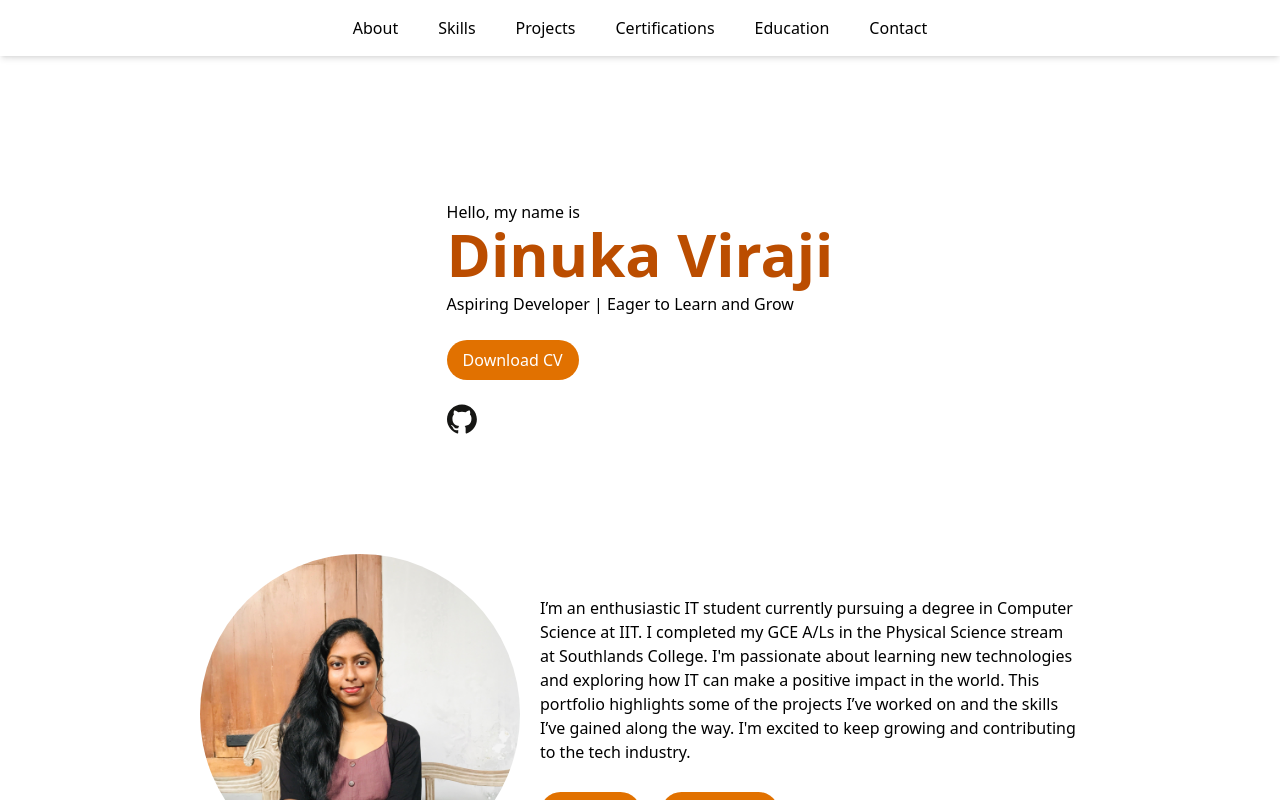
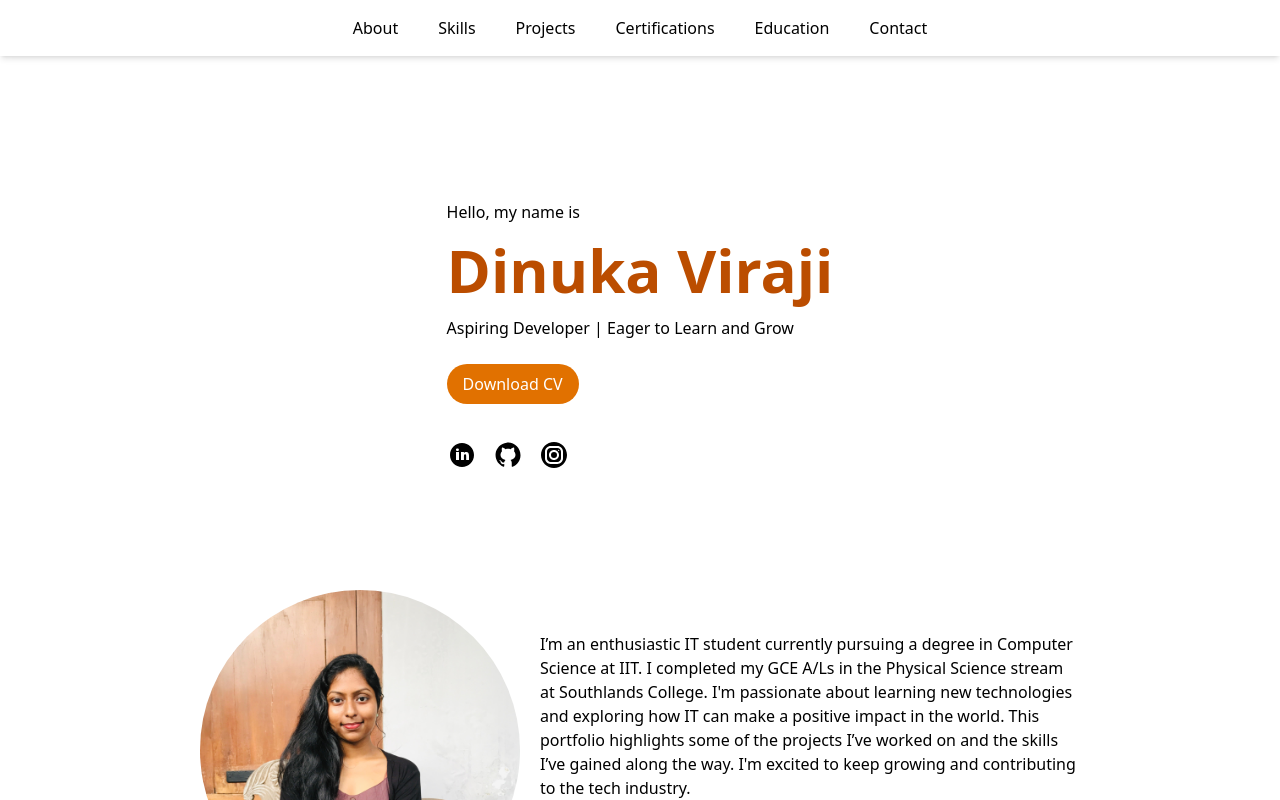
Before and after one commit to dinukaviraji/Portfolio-, a React (Vite) app: page / in a window 1280 px wide. Shown: the top 800 px of the page. Built offline with nearby package versions, Linux system fonts and the light colour scheme.

Commit message:
modified

```diff
--- a/src/components/HeroSection.tsx
+++ b/src/components/HeroSection.tsx
@@ -1,18 +1,24 @@
-import GitHublogo from '../assets/github-logo.svg';
+import GitHublogo from '../assets/github.svg';
+import linkedin from '../assets/linkedin.svg';
+import instagram from '../assets/instagram.svg';
 
 const HeroSection: React.FC = () => {
     return (
         <div className="mt-50 flex justify-center mb-30">
             <div className="text-left">
                 <p className="">Hello, my name is</p>
-                <p className="font-Futura Book font text-6xl font-bold text-amber-700 mb-2">Dinuka Viraji</p>
+                <p className="font-Futura Book font text-6xl font-bold text-amber-700 mt-4 mb-4">Dinuka Viraji</p>
                 <p> Aspiring Developer | Eager to Learn and Grow</p>
                 <button className="bg-amber-600 rounded-full px-4 py-2 mt-6 mb-6 text-white hover:scale-105 hover:bg-amber-500 hover:font-semibold cursor-pointer">
                     Download CV
                 </button>
 
+                <div className='flex mt-3 gap-4'>
+                <a href='https://www.linkedin.com/in/dinuka-viraji/' target="_blank" rel="noopener noreferrer"> <img src={linkedin} /> </a>
+                <a href='https://github.com/dinukaviraji' target="_blank" rel="noopener noreferrer"> <img src={GitHublogo} alt='github logo' width={30}></img> </a>
+                <a href='https://www.instagram.com/dinu_viraji._/' target="_blank" rel="noopener noreferrer"> <img src={instagram}/> </a>
+                </div>
 
-                <img src={GitHublogo} alt='github logo' height={30} width={30} ></img>
 
             </div>
         </div>
```
Also changed, not shown: src/assets/github.svg (added), src/assets/instagram.svg (added).
